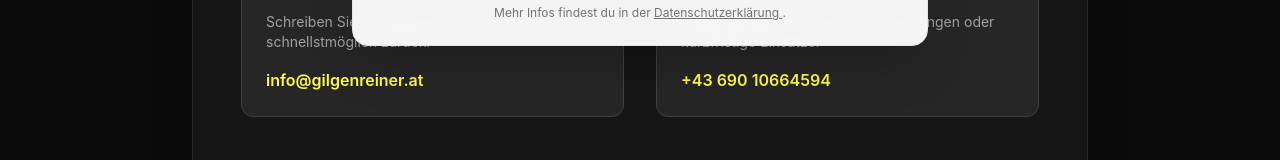
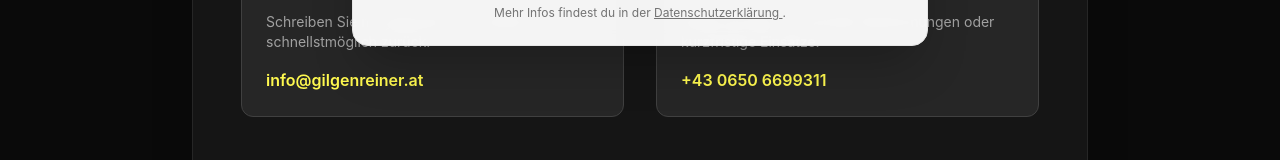
Before and after one commit to Korbe/dronenservice-gilgenreiner, a Vue app: page /contact in a window 1280 px wide. Shown: the part 730-890 px from the top of the page. Built offline with nearby package versions, Linux system fonts and the light colour scheme.

Commit message:
changed tel number

```diff
--- a/src/views/Contact/components/ContactInfo.vue
+++ b/src/views/Contact/components/ContactInfo.vue
@@ -54,8 +54,8 @@
                         Direkt anrufen für schnelle Abstimmungen oder kurzfristige Einsätze.
                     </p>
 
-                    <a href="tel:+4369010664594" class="text-brand font-semibold hover:underline">
-                        +43 690 10664594
+                    <a href="tel:+4306506699311" class="text-brand font-semibold hover:underline">
+                        +43 0650 6699311
                     </a>
                 </div>
 
```
